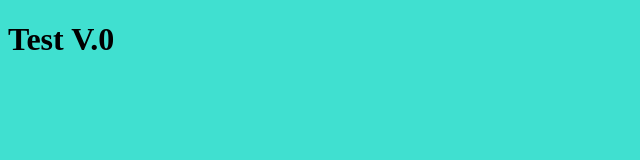
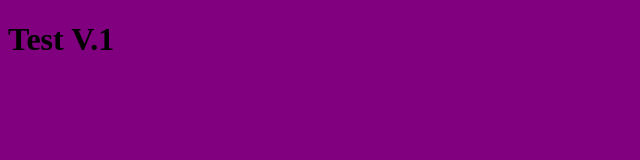
Before and after one commit to Mbarden1/Test-Test, a website: page index.html in a window 1280 px wide. Shown: the whole page, without its empty margins (0-640 px from the left). Drawn offline with Linux system fonts and the light colour scheme.

Commit message:
Purple added V.1

```diff
--- a/index.html
+++ b/index.html
@@ -8,7 +8,7 @@
 
     <style>
       body {
-        background: turquoise;
+        background: purple;
       }
 
       img {
@@ -19,7 +19,7 @@
 
   <body>
     <h1>
-      Test V.0
+      Test V.1
 
       <img src="fun.jpg" alt="" />
     </h1>
```
